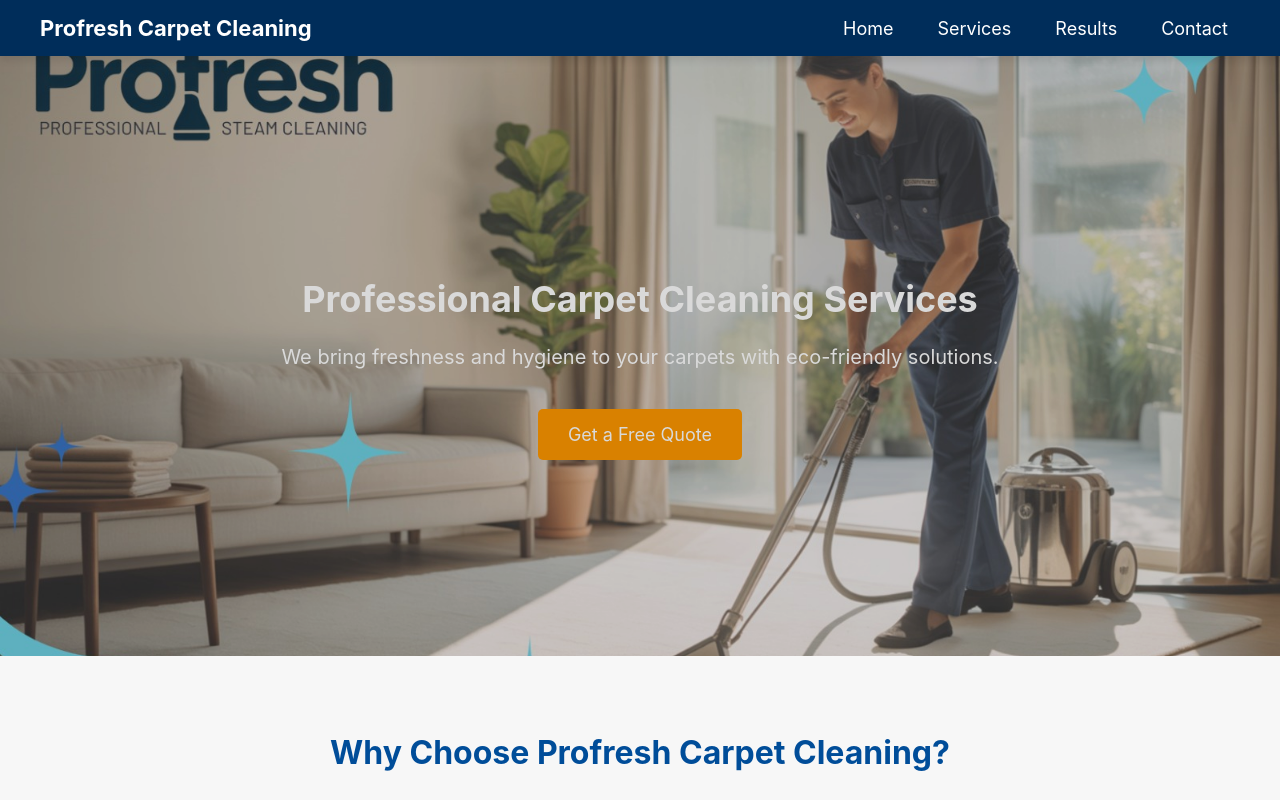
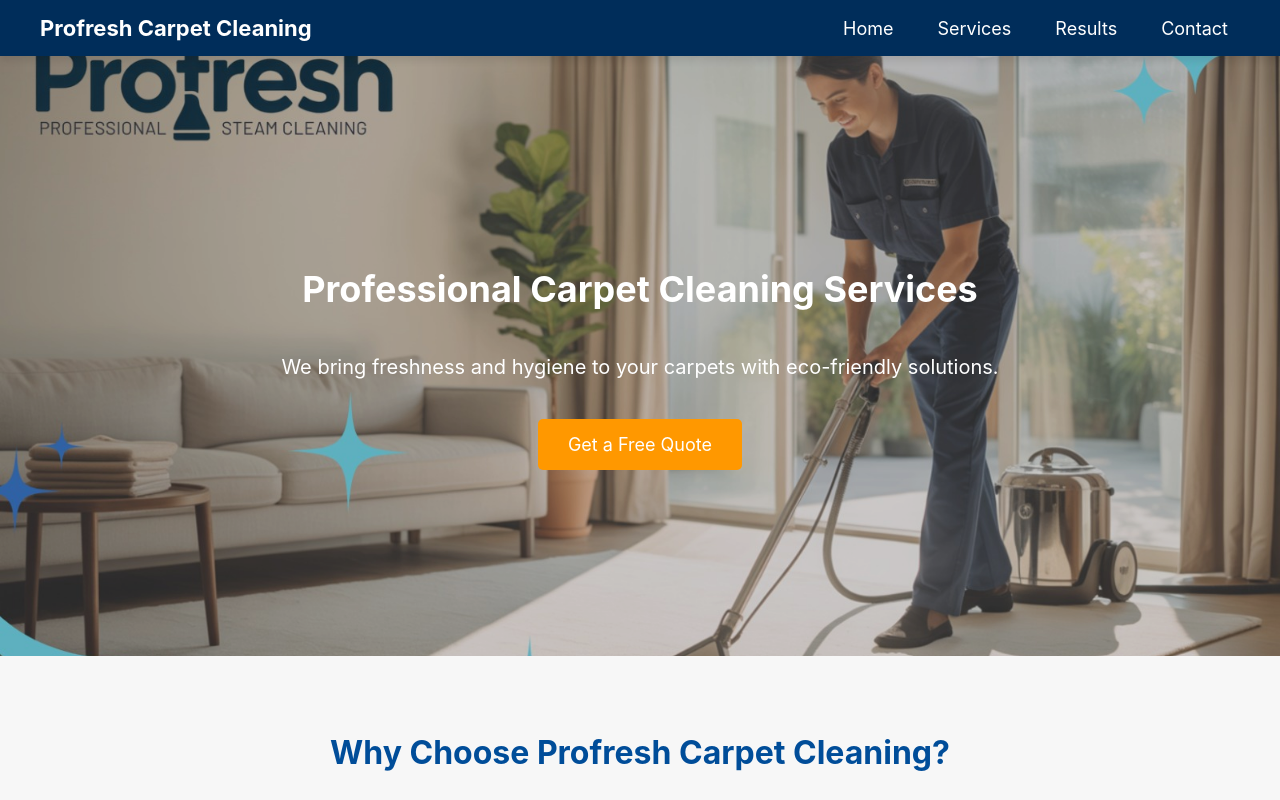
Before and after one commit to raafaelalmeida/profresh, a React (Create React App) app: page / in a window 1280 px wide. Shown: the top 800 px of the page. Built offline with nearby package versions, Linux system fonts and the light colour scheme.

Commit message:
correcao quote button

```diff
--- a/src/pages/Home.module.css
+++ b/src/pages/Home.module.css
@@ -38,6 +38,7 @@
   width: 100%;
   height: 100%;
   background: rgba(0, 0, 0, 0.15);
+  z-index: 1;
 }
 
 .bannerText {
@@ -236,3 +237,12 @@
     padding: 0.4rem 0.8rem;
   }
 }
+
+.bannerContent {
+  position: relative;
+  z-index: 2;
+  display: flex;
+  flex-direction: column;
+  align-items: center;
+  text-align: center;
+}
```
